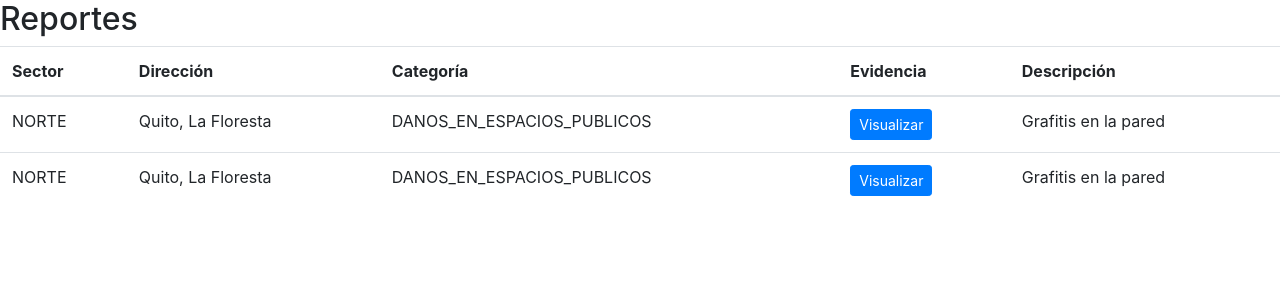
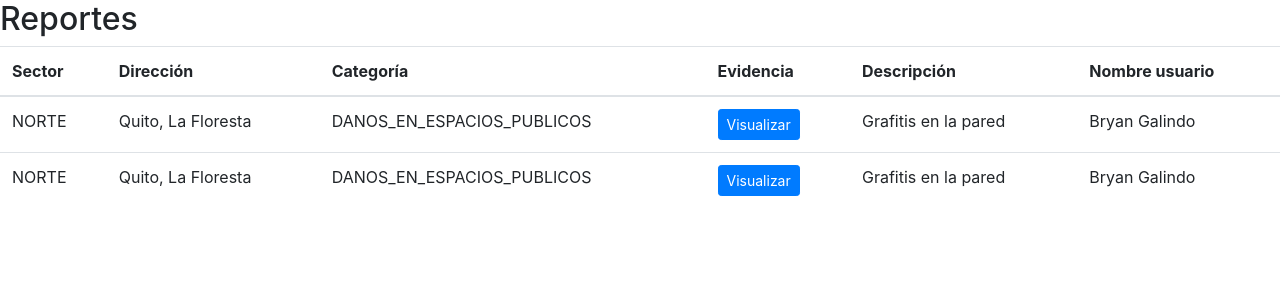
Before and after one commit to VerificacionYValidacion/VyV_Project, a Django app: page /lista_reportes in a window 1280 px wide. Shown: the top 300 px of the page. Run offline with Django 3.2, Linux system fonts and the light colour scheme; data comes from the database, SQL or seed files in the repository; both versions use the stored data as it was after the commit; some libraries are stand-ins or nearby versions.

Commit message:
Auto stash before merge of "Bryan" and "origin/Test"
Sprint 1

```diff
--- a/reportes/forms.py
+++ b/reportes/forms.py
@@ -1,4 +1,6 @@
 from django import forms
+
+from cuentas.models import Usuario
 from reportes.models import Reporte
 
 
@@ -6,7 +8,6 @@ class ReporteForm(forms.ModelForm):
     class Meta:
         model = Reporte
         fields = ('sector_reporte', 'direccion_reporte', 'categoria_reporte', 'evidencia_reporte', 'descripcion_reporte')
-
         widgets = {
             'sector_reporte': forms.Select(attrs={'class': 'form-select form-control'}),
             'direccion_reporte': forms.TextInput(attrs={'class': 'form-control'}),
--- a/reportes/models.py
+++ b/reportes/models.py
@@ -3,6 +3,9 @@ from enum import Enum
 from django.db import models
 
 # Create your models here.
+from cuentas.models import Usuario
+
+
 class Sector(Enum):
     SUR = "SUR"
     CENTRO = "CENTRO"
@@ -32,6 +35,7 @@ class Reporte(models.Model):
     categoria_reporte = models.CharField(max_length=120, choices=Categoria.choices())
     evidencia_reporte = models.FileField(upload_to='uploads/%Y/%m/%d/')
     descripcion_reporte = models.CharField(max_length=240)
+    usuario_reporte = models.ForeignKey(Usuario, on_delete=models.CASCADE, null = True)
 
     def notificar_reporte_enviado(self):
         mensaje = 'Reporte enviado'
--- a/reportes/templates/reportes_lista.html
+++ b/reportes/templates/reportes_lista.html
@@ -17,6 +17,7 @@
         <th>Categoría</th>
         <th>Evidencia</th>
         <th>Descripción</th>
+        <th>Nombre usuario</th>
     </tr>
     </thead>
     <tbody>
@@ -28,6 +29,7 @@
         <td>
             <a href="{{ reporte.evidencia_reporte }}" class="btn btn-primary btn-sm" target="_blank">Visualizar</a> </td>
         <td>{{ reporte.descripcion_reporte }}</td>
+        <td>{{ reporte.usuario_reporte.nombre_usuario}} {{reporte.usuario_reporte.apellido_usuario}}</td>
     </tr>
     {% endfor %}
     </tbody>
--- a/reportes/views.py
+++ b/reportes/views.py
@@ -1,6 +1,7 @@
 from django.shortcuts import render
 
 import reportes.models
+from cuentas.models import Usuario
 from .forms import ReporteForm
 from .models import Reporte
 from django.contrib import messages
@@ -12,8 +13,11 @@ def index(request):
     if request.method == 'POST':
         form_class = ReporteForm(request.POST, request.FILES)
         if form_class.is_valid():
+            form_reporte = form_class.save(commit=False)
+            form_reporte.usuario_reporte = Usuario.objects.get(correo_electronico = 'bryan.galindo@gmail.com')
             form_class.save()
             messages.success(request, reporte.notificar_reporte_enviado())
+            form_class = ReporteForm()
         else:
             print("Form no valido")
 
```
Also changed, not shown: db.sqlite3, reportes/migrations/0001_initial.py, reportes/migrations/0002_alter_reporte_usuario_reporte.py (added), uploads/2021/08/30/Banco_pichincha_baner_2-1.jpg (added), uploads/2021/08/30/Grafiti.jfif (added), uploads/2021/08/30/Grafiti_EPNKqDS.jfif (added), uploads/2021/08/30/banco-amazonas-logo.png (added), uploads/2021/08/30/banco-amazonas-logo_Bx0dYEc.png (added), uploads/2021/08/30/banco-guayaquil-logo.png (added), uploads/2021/08/30/banco-guayaquil-logo_AhbA3yM.png (added), uploads/2021/08/30/banco-guayaquil-logo_BV2UMiN.png (added), uploads/2021/08/30/banco-guayaquil-logo_F1bszRA.png (added), uploads/2021/08/30/banco-guayaquil-logo_IgTO8AG.png (added), uploads/2021/08/30/banco-guayaquil-logo_zZSgacX.png (added), 2 more files.
